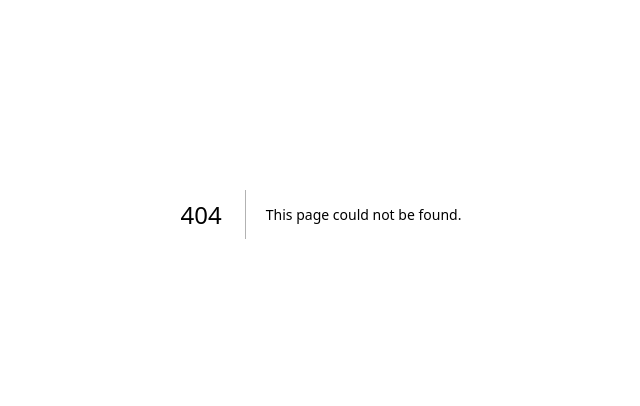
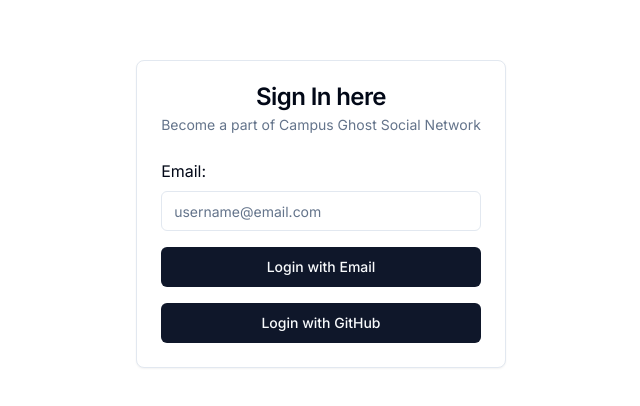
Before and after one commit to 100XEnginners/CampusGhost, a Next.js app: page /auth in a window 1280 px wide. Before the commit this address had no page. Shown: the part 186-592 px from the top of the page, without its empty margins (319-959 px from the left). Built offline with nearby package versions, Linux system fonts and the light colour scheme.

Commit message:
Created Card for /auth route

```diff
--- /dev/null
+++ b/app/auth/page.tsx
@@ -0,0 +1,26 @@
+import { Button } from "@/components/ui/button";
+import { Card, CardContent, CardDescription, CardHeader, CardTitle } from "@/components/ui/card";
+import { Input } from "@/components/ui/input";
+
+export default function AuthRoute() {
+  return (
+    <div className="w-screen h-screen flex justify-center items-center">
+      <Card className="min-w-[350px]">
+        <CardHeader>
+          <CardTitle className="text-center">Sign In here</CardTitle>
+          <CardDescription className="text-center">Become a part of Campus Ghost Social Network</CardDescription>
+        </CardHeader>
+        <CardContent>
+          <div className="flex flex-col">
+            <div className="flex flex-col gap-y-2">
+              <label htmlFor="email-id">Email:</label>
+              <Input type="email" id="email-id" placeholder="username@email.com" />
+            </div>
+            <Button className="mt-4">Login with Email</Button>
+            <Button className="mt-4">Login with GitHub</Button>
+          </div>
+        </CardContent>
+      </Card>
+    </div>
+  )
+}
```
